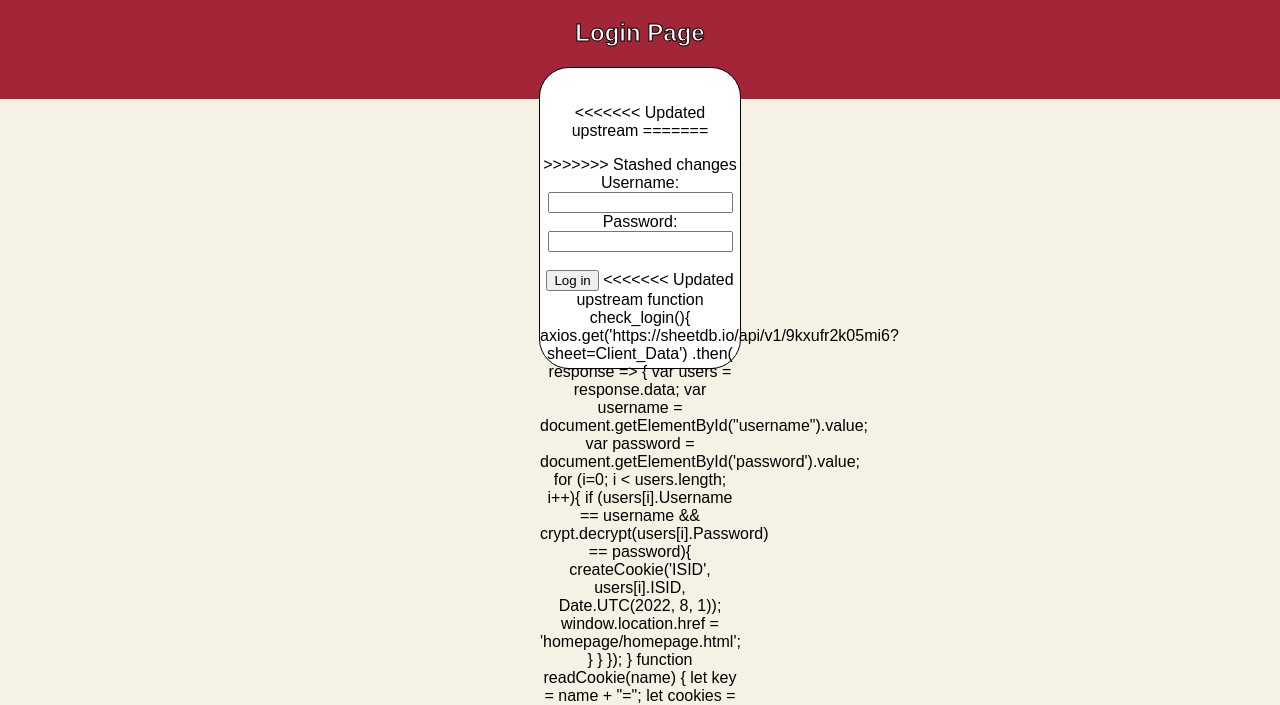
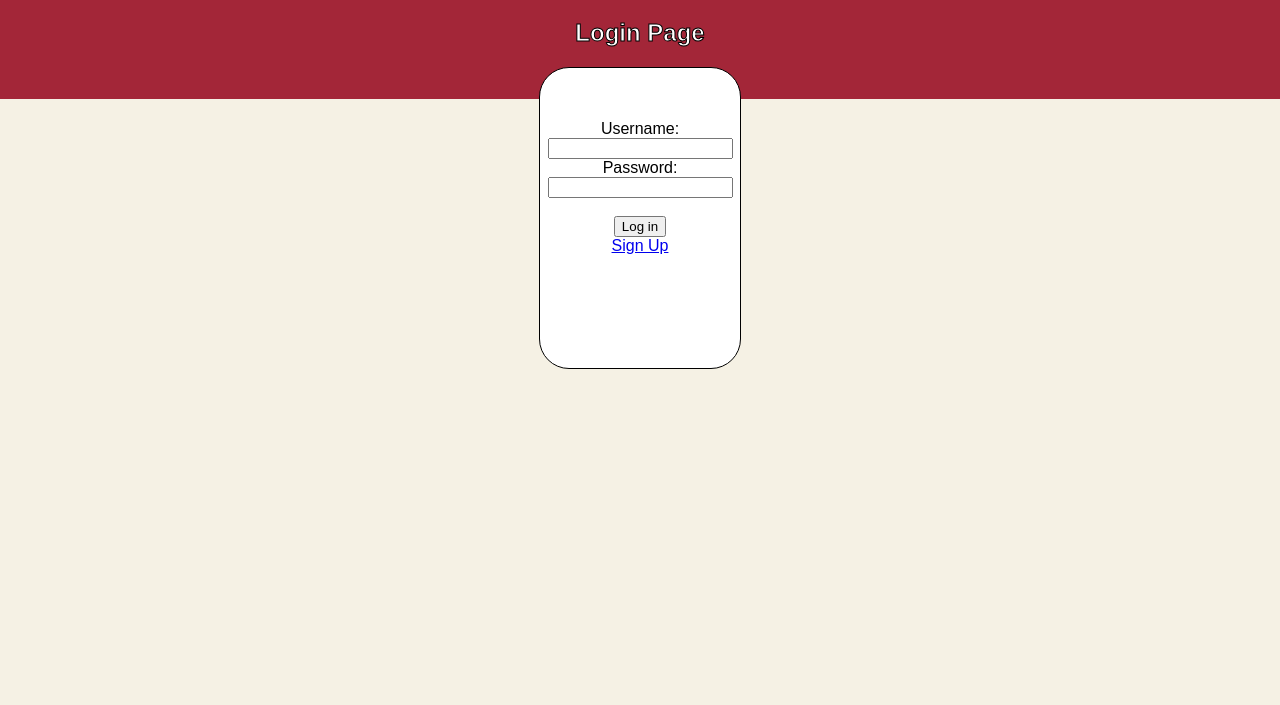
Before and after one commit to zackedwards/DuckedIn.github.io, a plain HTML site: page index.html in a window 1280 px wide. Shown: the part 61-766 px from the top of the page. Drawn offline with nearby package versions, Linux system fonts and the light colour scheme.

Commit message:
not sure what im pushing

```diff
--- a/createAccount/createAccount.html
+++ b/createAccount/createAccount.html
@@ -42,16 +42,10 @@
                 <!--Button to submit all the info to the database-->
                 <button id=submit_account onclick='postValues()'>Submit</button>
             </div>
-<<<<<<< Updated upstream
-
-            <script src="//cdnjs.cloudflare.com/ajax/libs/axios/0.18.0/axios.js"></script>
-=======
             <!-- I HIGHLY RECOMMEND USING A JAVASCRIPT FOLDER THAN IN LINE. THIS IS GROSS AND WILL BE A LOT EASIER TO UNDERSTAND IF YOU REFERENCE FUNCTIONS IN A
                 SEPARATE FILE -->
 
->>>>>>> Stashed changes
             <script src="https://cdnjs.cloudflare.com/ajax/libs/crypto-js/4.0.0/crypto-js.min.js"></script>
-            <script src="https://cdnjs.cloudflare.com/ajax/libs/axios/0.18.0/axios.js"></script>
             <!-- <script src="https://<databasename>.restdb.io/assets/js/eventsource.min.js"></script>
             <script src="https://<databasename>.restdb.io/rest/_jsapi.js"></script> -->
             <script src="createAccount.js"></script>
--- a/index.html
+++ b/index.html
@@ -20,12 +20,9 @@
         <div class = "login">
             <!--<br> for spacing purposes-->
             <br><br>
-<<<<<<< Updated upstream
-=======
 
             <p id='incorrect'></p>
 
->>>>>>> Stashed changes
             <!--enter username and password, requires sql interaction-->
             <label for="username">Username:</label>
             <input type="text" id="username" name="username"><br>
@@ -36,48 +33,11 @@
             <button type='button' onclick="check_login();">Log in</button>
             <!--This should query the SQL database to see if this is an appropriate username and password-->
 
-<<<<<<< Updated upstream
-                function check_login(){
-                    axios.get('https://sheetdb.io/api/v1/9kxufr2k05mi6?sheet=Client_Data')
-                    .then( response => {
-                        var users = response.data;
-                        var username = document.getElementById("username").value;
-                        var password = document.getElementById('password').value;
-                        for (i=0; i < users.length; i++){
-                            if (users[i].Username == username && crypt.decrypt(users[i].Password) == password){
-                                createCookie('ISID', users[i].ISID, Date.UTC(2022, 8, 1));
-                                window.location.href = 'homepage/homepage.html';
-                            }
-                        }
-
-                    });
-                }
-
-
-                function readCookie(name) {
-                    let key = name + "=";
-                    let cookies = document.cookie.split(';');
-                    for (let i = 0; i < cookies.length; i++) {
-                        let cookie = cookies[i];
-                        while (cookie.charAt(0) === ' ') {
-                            cookie = cookie.substring(1, cookie.length);
-                        }
-                        if (cookie.indexOf(key) === 0) {
-                            return cookie.substring(key.length, cookie.length);
-                        }
-                    }
-                    return null;
-                }
-
-
-            </script>
-=======
             <script src="https://cdnjs.cloudflare.com/ajax/libs/crypto-js/4.0.0/crypto-js.min.js"></script>
             <script src="https://code.jquery.com/jquery-2.2.3.min.js"></script>
             <script src="https://<databasename>.restdb.io/assets/js/eventsource.min.js"></script>
             <script src="https://<databasename>.restdb.io/rest/_jsapi.js"></script>
             <script src="index.js"></script>
->>>>>>> Stashed changes
 
             <!--link to create an account-->
             <br>
```
Also changed, not shown: createAccount/createAccount.js (+57 -37 lines).
